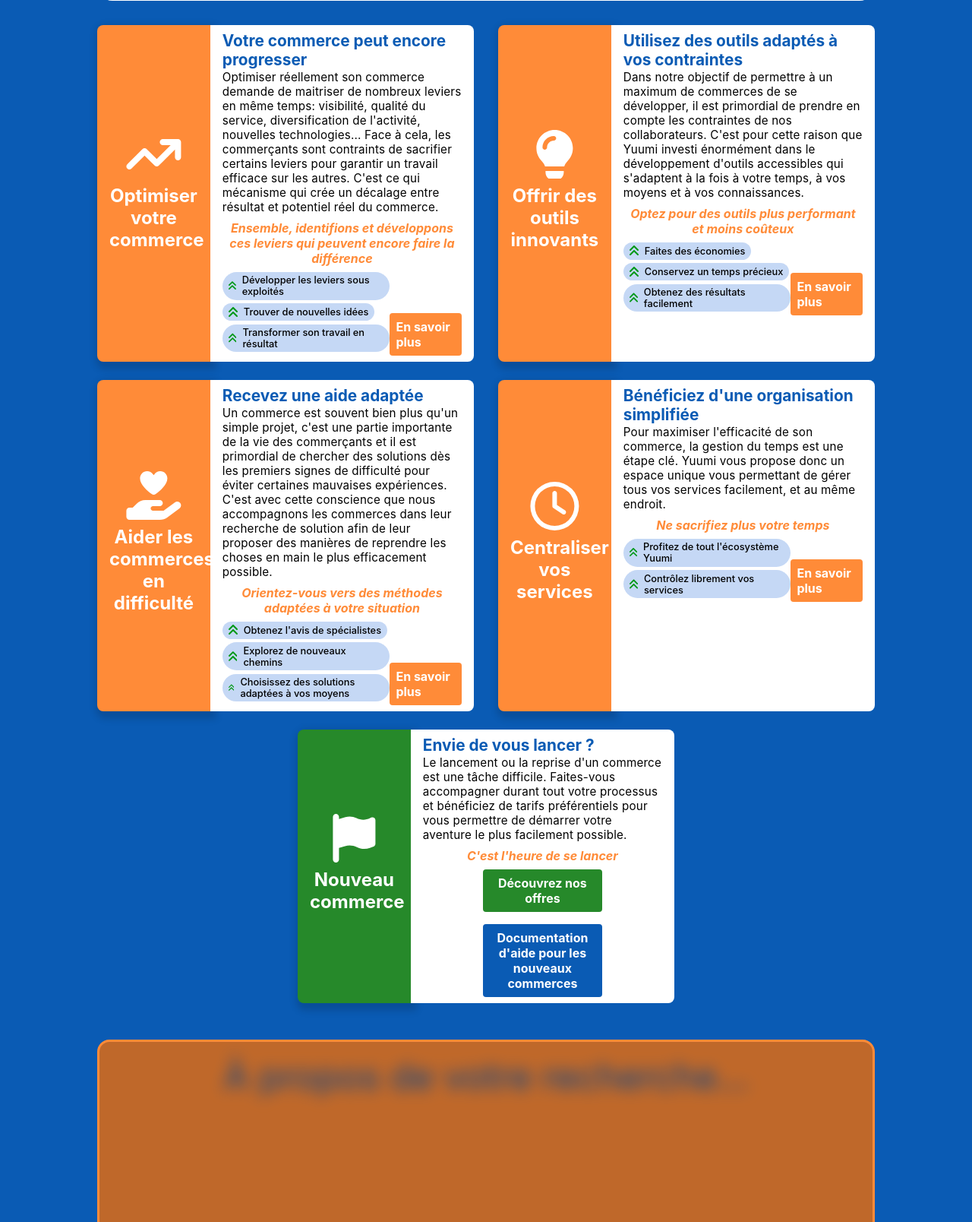
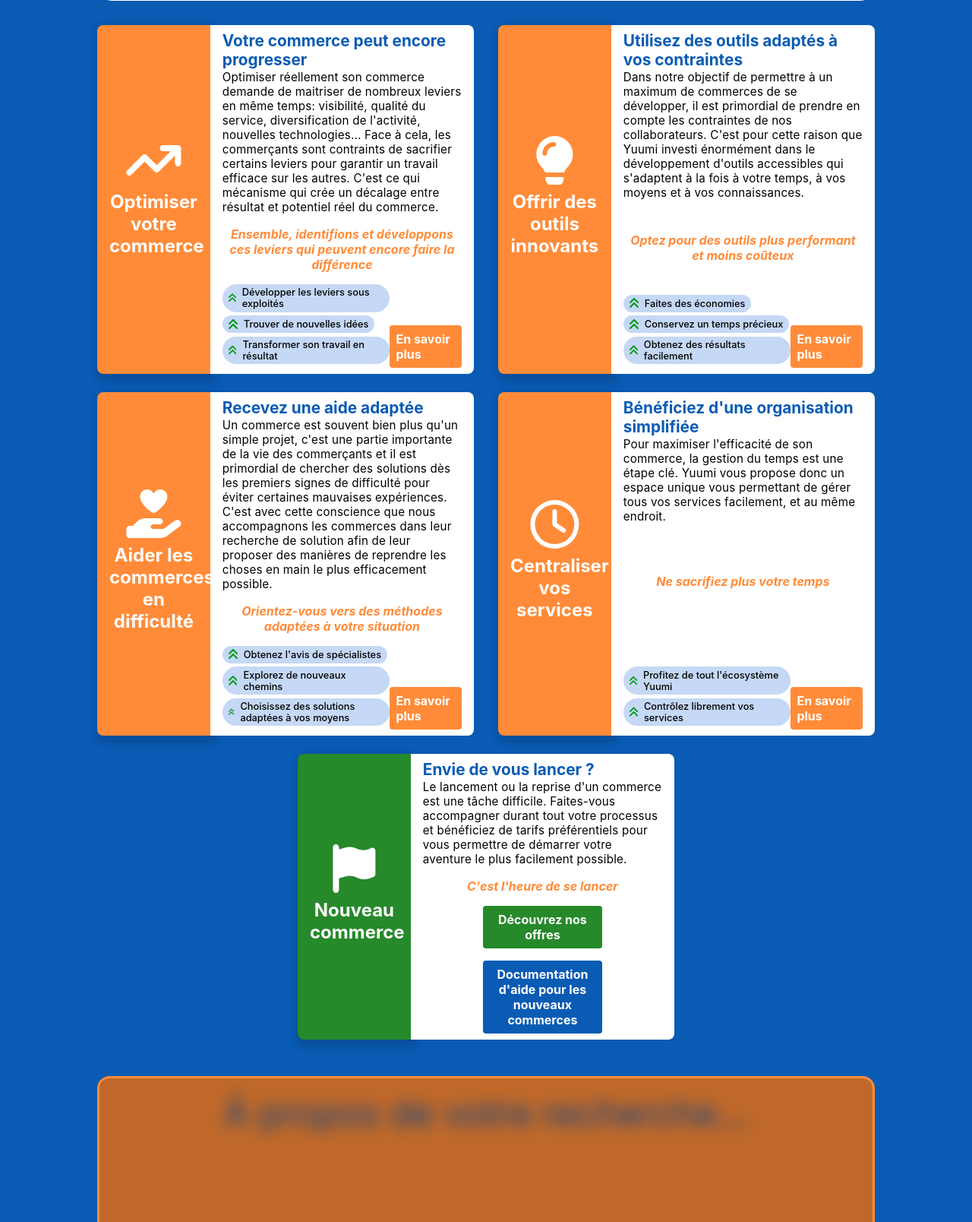
Before and after one commit to Elpheos/Yuumi-main, a Django app: page /aide-aux-commerces/ in a window 1280 px wide. Shown: the part 549-2157 px from the top of the page at 76% size. Run offline with Django 5.2, Linux system fonts and the light colour scheme; parts of the project's set-up code (start-up, migrations or seed data) failed here and were passed over.

Commit message:
Update home.html

```diff
--- a/yuumi2/templates/yuumi2/home.html
+++ b/yuumi2/templates/yuumi2/home.html
@@ -61,6 +61,8 @@
             border-radius: 0 8px 8px 0;
             padding: .5rem 1rem;
             width: 70%;
+            display: flex;
+            flex-direction: column;
         }
 
         .home2-objectifs-card-right-title {
@@ -77,13 +79,18 @@
         .home2-objectifs-card-right-conclusion {
             color: var(--orange);
             text-align: center;
-            margin: .5rem 0;
+            margin: 1rem 0;
             font-weight: bold;
             font-style: italic;
+            flex: 1;
+            align-items: center;
+            display: flex;
+            justify-content: center;
         }
 
         .home2-objectifs-card-right-details-container {
             display: flex;
+            flex: 1;
         }
 
         .home2-objectifs-card-right-details-container-nc {
@@ -101,6 +108,9 @@
         .home2-objectifs-card-right-ul {
             list-style: none;
             width: 70%;
+            display: flex;
+            flex-direction: column;
+            justify-content: flex-end;
         }
 
         .home2-objectifs-card-right-ul li {
```
